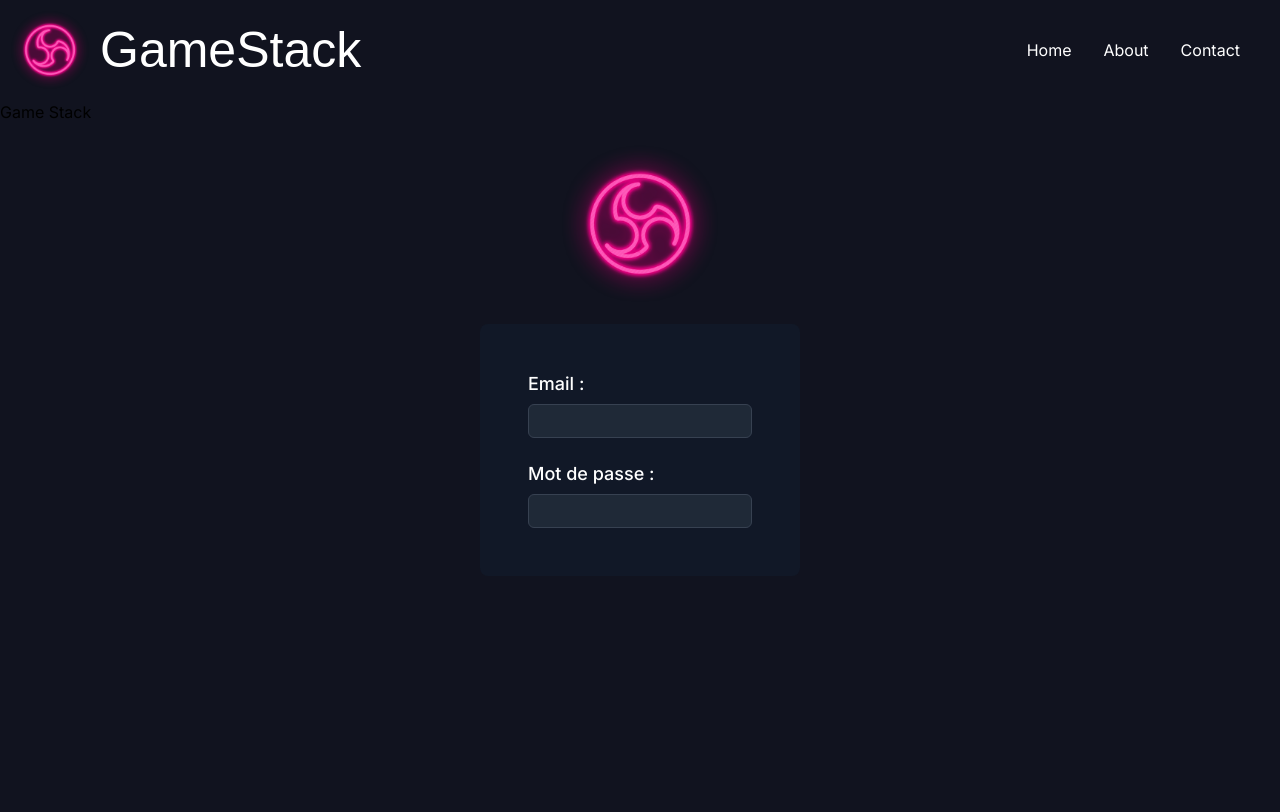
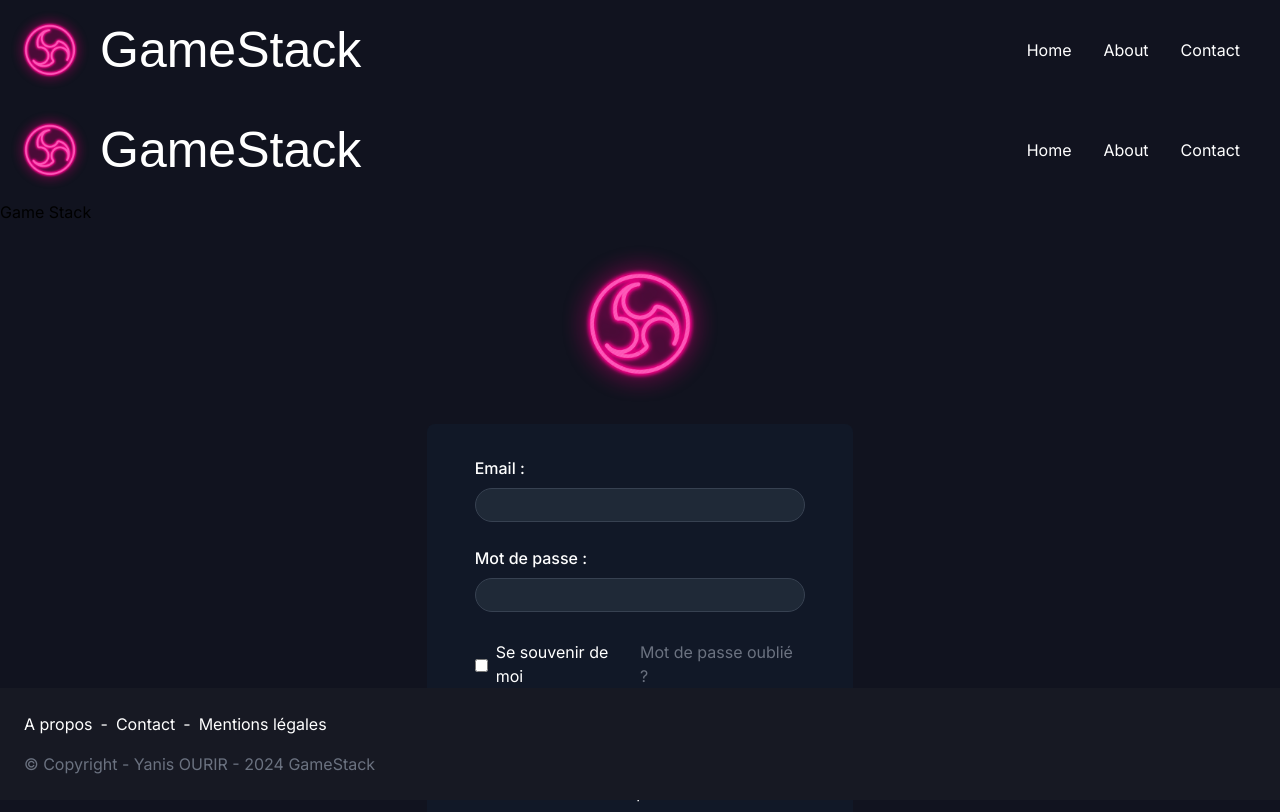
Before and after one commit to Yanis-Ourir/gamestack-front, a Next.js app: page /auth/login in a window 1280 px wide. Shown: the top 812 px of the page. Built offline with nearby package versions, Linux system fonts and the light colour scheme; a web font is replaced by a local one.

Commit message:
added front for login and register

```diff
--- a/app/auth/layout.tsx
+++ b/app/auth/layout.tsx
@@ -1,4 +1,5 @@
 import Navbar from "@/app/ui/navbar";
+import Footer from "@/app/ui/footer";
 
 export default function Auth({children}: { children: React.ReactNode}) {
     return (
@@ -8,6 +9,7 @@ export default function Auth({children}: { children: React.ReactNode}) {
                 <h1>Game Stack</h1>
                 {children}
             </div>
+            <Footer/>
         </>
     )
 }
--- a/app/auth/login/page.tsx
+++ b/app/auth/login/page.tsx
@@ -1,8 +1,8 @@
 'use client';
-
-import React, {useEffect, useState} from "react";
 import Input from "@/app/ui/form/input";
 import Image from "next/image";
+import Button from "@/app/ui/form/button";
+import Link from "next/link";
 
 type LoginResponse = {
     access_token: string;
@@ -20,12 +20,6 @@ export default function Login() {
         loginRequest(email.value, password.value);
     }
 
-    // function handleSubmit(e: React.FormEvent<HTMLFormElement>) {
-    //     e.preventDefault();
-    //     const { email, password } = (e.target as any).elements;
-    //     console.log(email.value, password.value);
-    //     loginRequest(email.value, password.value);
-    // }
     function loginRequest(emailValue: string, passwordValue: string) {
         fetch('http://127.0.0.1:8000/api/auth/login', {
             method: 'POST',
@@ -46,9 +40,18 @@ export default function Login() {
     return (
         <div className="flex flex-col items-center justify-center">
             <Image src="/assets/place_holder_logo.png" alt={"Logo gamestack"} width={200} height={200}/>
-            <form className="space-y-6 bg-gray-900 p-12 w-1/4 rounded-lg" method="POST" onSubmit={handleSubmit}>
+            <form className="space-y-6 bg-gray-900 px-12  py-8 lg:w-1/3 md:w-full rounded-lg" method="POST" onSubmit={handleSubmit}>
                 <Input label={"Email :"} type={"email"} id={"#inputEmail"} name={"email"} required={true} className={"input-login"}/>
                 <Input label={"Mot de passe :"} type={"password"} id={"#inputPassword"} name={"password"} required={true} className={"input-login"}/>
+                <div className="md:flex items-center justify-between">
+                    <div className="flex items-center gap-2 mb-4 md:mb-0">
+                        <Input label={null} type={"checkbox"} id={"#inputRememberMe"} name={"rememberMe"} required={false} className={""}/>
+                        <label htmlFor={"#inputRememberMe"} className="text-white pt-1">Se souvenir de moi</label>
+                    </div>
+                    <Link  href="#" className="text-gray-500 pt-1 hover:text-red-400">Mot de passe oublié ?</Link>
+                </div>
+                <Button classes={"bg-red-input w-full rounded-full p-1.5 text-white hover:bg-red-input-hover"} label={"Connexion"}/>
+                <p className="text-white text-center pt-2">Pas encore de compte ? <Link href="/auth/register" className="text-red-400 hover:underline">Inscrivez-vous</Link></p>
             </form>
         </div>
     )
--- a/app/auth/register/page.tsx
+++ b/app/auth/register/page.tsx
@@ -0,0 +1,31 @@
+'use client';
+import Image from "next/image";
+import Input from "@/app/ui/form/input";
+import Link from "next/link";
+import Button from "@/app/ui/form/button";
+
+export default function Register() {
+    const handleSubmit = () => {
+
+    }
+
+    return <div className="flex flex-col items-center justify-center">
+        <Image src="/assets/place_holder_logo.png" alt={"Logo gamestack"} width={200} height={200}/>
+        <form className="space-y-6 bg-gray-900 px-12  py-8 md:w-1/3 rounded-lg" method="POST"
+              onSubmit={handleSubmit}>
+            <Input label={"Email :"} type={"email"} id={"#inputEmail"} name={"email"} required={true}
+                   className={"input-login"}/>
+            <Input label={"Mot de passe :"} type={"password"} id={"#inputPassword"} name={"password"} required={true}
+                   className={"input-login"}/>
+                <div className="flex items-center gap-2 mb-4 md:mb-0">
+                    <Input label={null} type={"checkbox"} id={"#inputRememberMe"} name={"rememberMe"} required={false}
+                           className={""}/>
+                    <label htmlFor={"#inputRememberMe"} className="text-white pt-1">Se souvenir de moi</label>
+                </div>
+            <Button classes={"bg-red-input w-full rounded-full p-1.5 text-white hover:bg-red-input-hover"}
+                    label={"Inscription"}/>
+            <p className="text-white text-center pt-2">Vous avez déjà un compte ? <Link href="/auth/login" className="text-red-400 hover:underline">Connectez-vous</Link>
+            </p>
+        </form>
+    </div>
+}
--- a/app/globals.css
+++ b/app/globals.css
@@ -6,7 +6,7 @@
 
 @layer components {
     .input-login {
-        @apply rounded-md w-full p-1 bg-gray-800 text-white border border-gray-700 focus:outline-none focus:border-purple-900;
+        @apply rounded-full w-full p-1 px-3 bg-gray-800 text-white border border-gray-700 focus:outline-none focus:border-purple-900;
     }
 }
 
--- /dev/null
+++ b/app/home/page.tsx
@@ -0,0 +1,7 @@
+export default function Home() {
+    return (
+        <div>
+            <h1>Home</h1>
+        </div>
+    )
+}
--- a/app/layout.tsx
+++ b/app/layout.tsx
@@ -1,6 +1,8 @@
 import type { Metadata } from "next";
 import { Inter } from "next/font/google";
 import "./globals.css";
+import Navbar from "@/app/ui/navbar";
+import Footer from "@/app/ui/footer";
 
 const inter = Inter({ subsets: ["latin"] });
 
@@ -15,8 +17,12 @@ export default function RootLayout({
   children: React.ReactNode;
 }>) {
   return (
-    <html lang="en">
-      <body className={inter.className}>{children}</body>
+    <html lang="fr">
+      <body className={inter.className}>
+       <Navbar/>
+          {children}
+        <Footer/>
+      </body>
     </html>
   );
 }
--- /dev/null
+++ b/app/ui/footer.tsx
@@ -0,0 +1,14 @@
+import Link from "next/link";
+
+export default function Footer() {
+    return <footer className="bg-footer-bg w-full fixed bottom-0 p-4">
+        <div className="p-2">
+            <div className="text-white flex gap-2 mb-4">
+                <Link href="#">A propos</Link> -
+                <Link href="#">Contact</Link> -
+                <Link href="#">Mentions légales</Link>
+            </div>
+            <p className="text-gray-500 mb-0">© Copyright - Yanis OURIR - 2024 GameStack</p>
+        </div>
+    </footer>
+}
--- /dev/null
+++ b/app/ui/form/button.tsx
@@ -0,0 +1,3 @@
+export default function Button({classes, label}: {classes: string, label: string}) {
+    return <button type="submit" className={classes}>{label}</button>
+}
--- a/app/ui/form/input.tsx
+++ b/app/ui/form/input.tsx
@@ -1,5 +1,5 @@
 export default function Input({label, type, id, name, required, className}: {
-    label: string;
+    label: string | null;
     type: string;
     id: string;
     name: string;
@@ -8,7 +8,7 @@ export default function Input({label, type, id, name, required, className}: {
 }) {
     return (
         <div>
-            <label htmlFor={id} className="block text-lg font-medium leading-6 text-white">{label}</label>
+            <label htmlFor={id} className="block text-md font-medium leading-6 text-white">{label}</label>
             <div className="mt-2">
                 <input id={id} name={name} type={type} required={required} className={className}/>
             </div>
--- a/app/ui/navbar.tsx
+++ b/app/ui/navbar.tsx
@@ -6,9 +6,9 @@ export default function Navbar() {
             <p>GameStack</p>
         </div>
         <ul className="flex mr-6">
-            <li><a className="px-4" href="/">Home</a></li>
-            <li><a className="px-4" href="/about">About</a></li>
-            <li><a className="px-4" href="/contact">Contact</a></li>
+            <li><a className="px-4 hover:text-[#B54548] active:text-[#B54548]" href="/home">Home</a></li>
+            <li><a className="px-4 hover:text-[#B54548] active:text-[#B54548]" href="/about">About</a></li>
+            <li><a className="px-4 hover:text-[#B54548] active:text-[#B54548]" href="/contact">Contact</a></li>
         </ul>
     </nav>
 }
--- a/tailwind.config.ts
+++ b/tailwind.config.ts
@@ -15,6 +15,10 @@ const config: Config = {
       },
       backgroundColor: {
         "black-gray": "#191C1F",
+        "red-input": "#B54548",
+        "red-input-hover": "#A43D40",
+        "red-input-pressure": "#8F3538",
+        "footer-bg": "#171923"
       }
     },
   },
```
Also changed, not shown: public/assets/landing_iphone_page.png (added).
